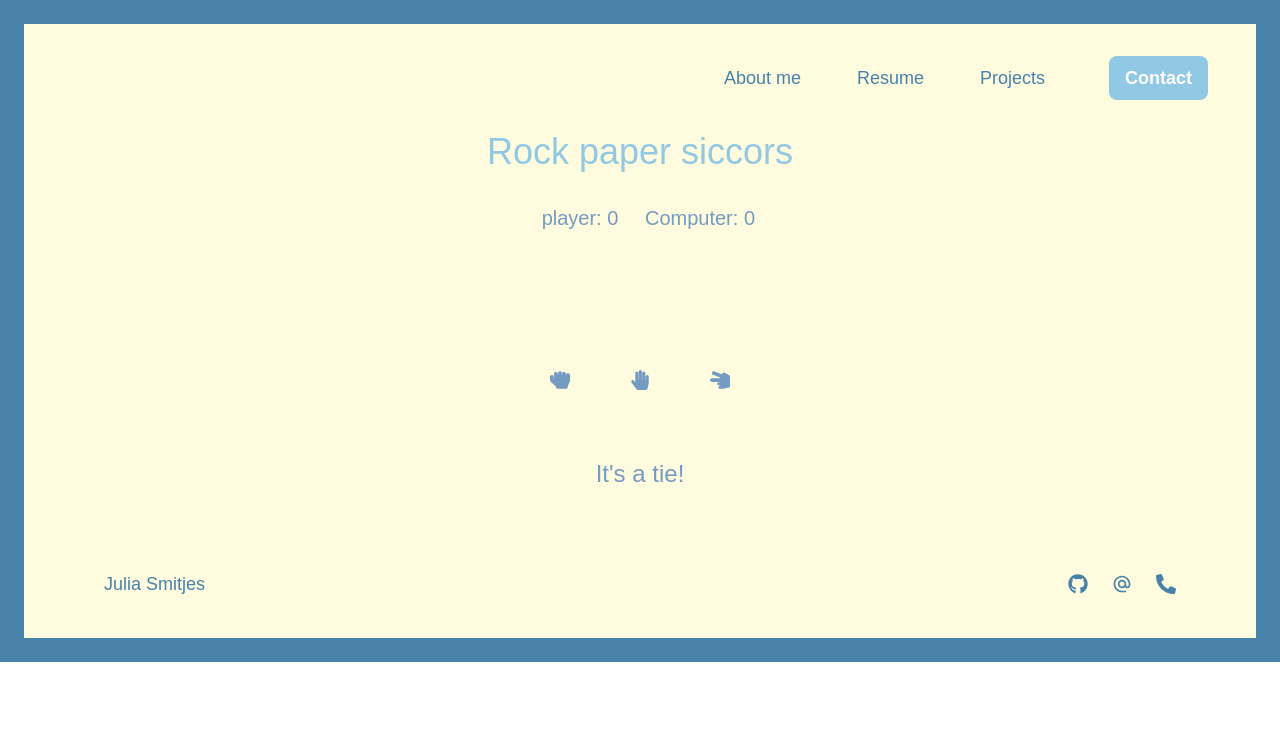
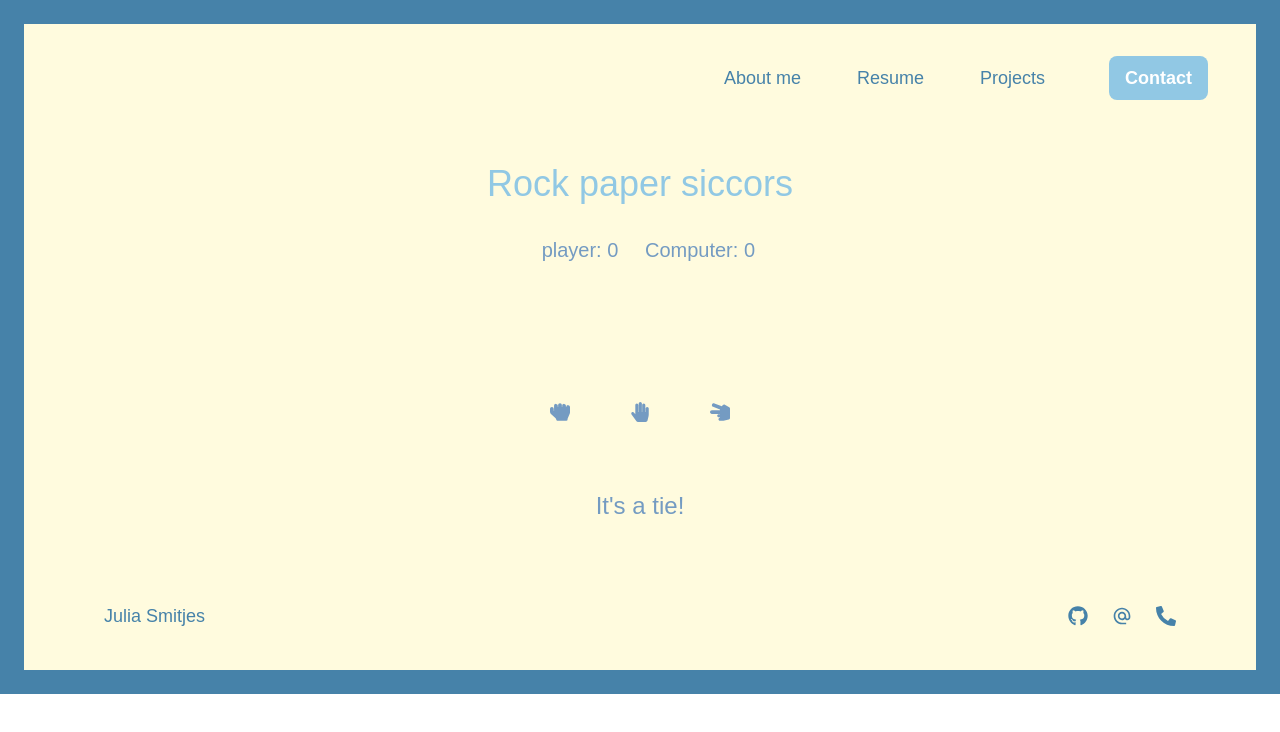
Before and after one commit to Juliasmitjes/0-portfolio, a React (Vite) app: page /Rps in a window 1280 px wide. Shown: the top 732 px of the page. Built offline with nearby package versions, Linux system fonts and the light colour scheme; a web font is replaced by a local one.

Commit message:
edit rps design

```diff
--- a/src/components/games/rps/Rps.jsx
+++ b/src/components/games/rps/Rps.jsx
@@ -92,7 +92,7 @@ function Rps() {
   return (
     <div className="bg-myDark">
       <div className="justify-items-center bg-myWarm mx-6">
-      <h1 className="text-4xl font-myHeader text-myBlue pb-8">Rock paper siccors</h1>
+      <h1 className="text-4xl font-myHeader text-myBlue pb-8 pt-8 ">Rock paper siccors</h1>
       <div>
         <div className="flex items-center justify-center pb-4">
           <Player name="player" score={playerScore} action={playerAction}/>
```
